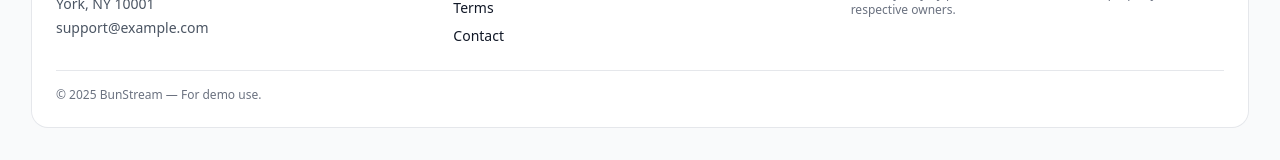
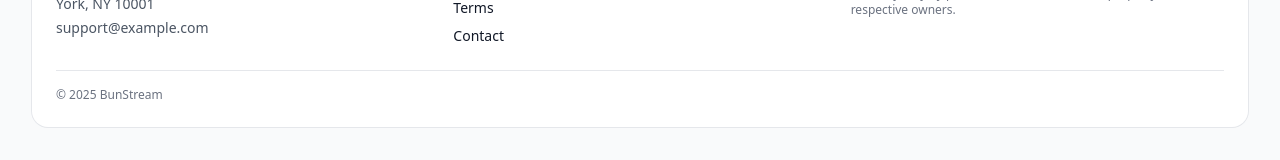
Before and after one commit to minioncodes/bunstream, a Next.js app: page / in a window 1280 px wide. Shown: the part 1972-2132 px from the top of the page. Built offline with nearby package versions, Linux system fonts and the light colour scheme.

Commit message:
removed extras

```diff
--- a/src/components/Footer.tsx
+++ b/src/components/Footer.tsx
@@ -21,7 +21,7 @@ export function Footer() {
             <p className="mt-2 text-xs text-gray-500">Service availability, pricing, and features are subject to change and may vary by platform. All trademarks are property of their respective owners.</p>
           </div>
         </div>
-        <div className="mt-6 border-t pt-4 text-xs text-gray-500">© {new Date().getFullYear()} BunStream — For demo use.</div>
+        <div className="mt-6 border-t pt-4 text-xs text-gray-500">© {new Date().getFullYear()} BunStream </div>
       </div>
     </footer>
   )
```
